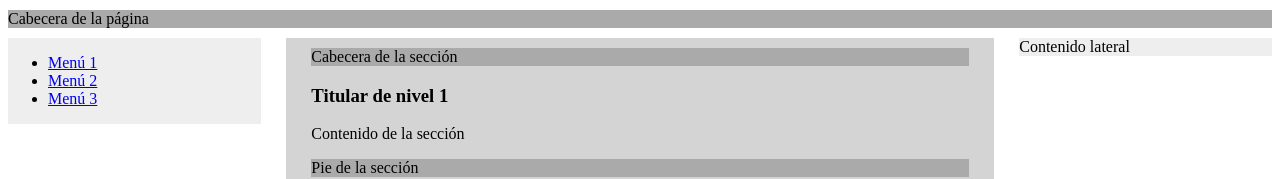
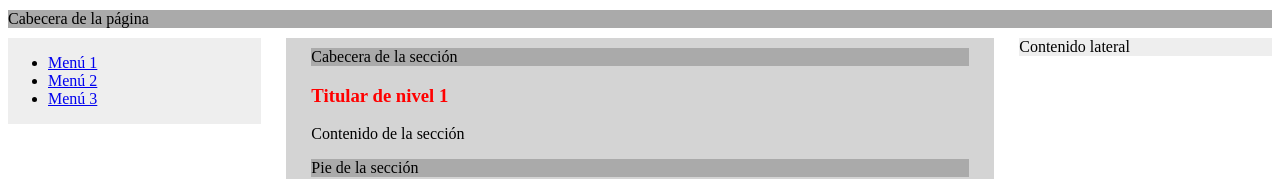
Before and after one commit to jgonzalezdaw/hello-world, a plain HTML site: page index.html in a window 1280 px wide. Shown: the top 179 px of the page. Drawn offline with Linux system fonts and the light colour scheme.

Commit message:
pone el color de los h1 en rojo

```diff
--- a/estilos.css
+++ b/estilos.css
@@ -1,3 +1,5 @@
+h1{	color:red
+}
 nav{
 	width:20%;
 	float:left;
```
